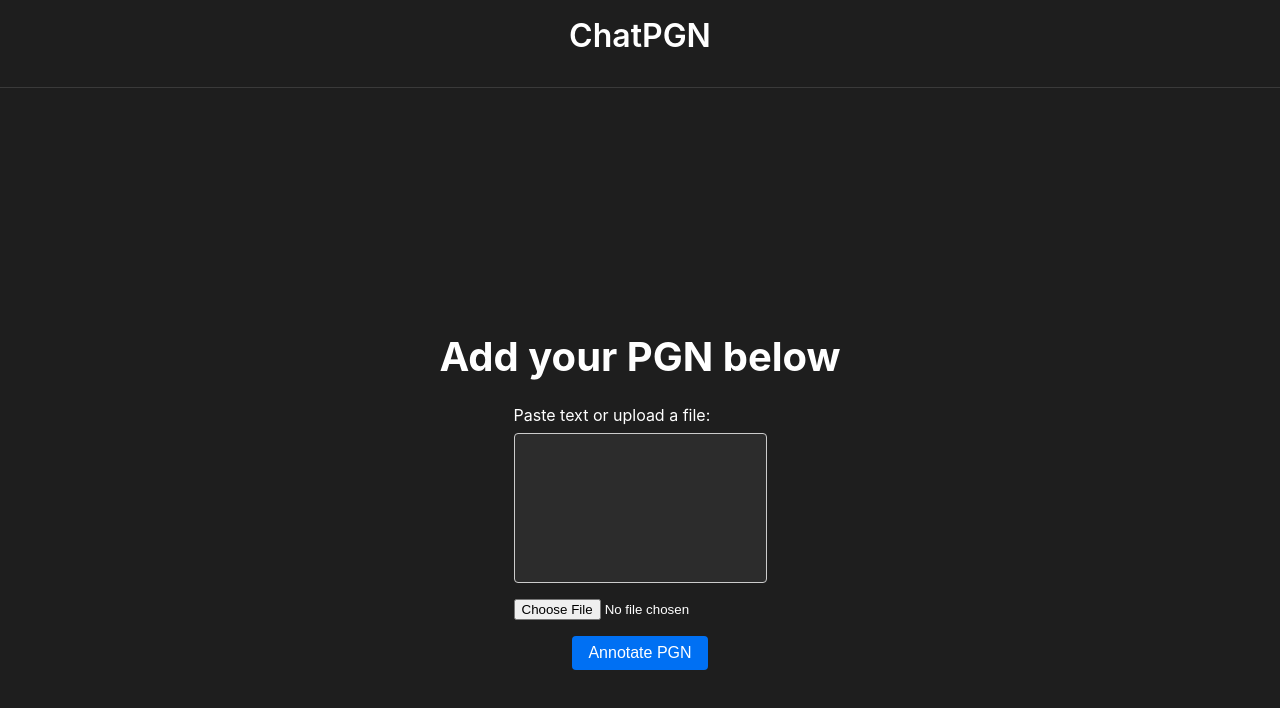
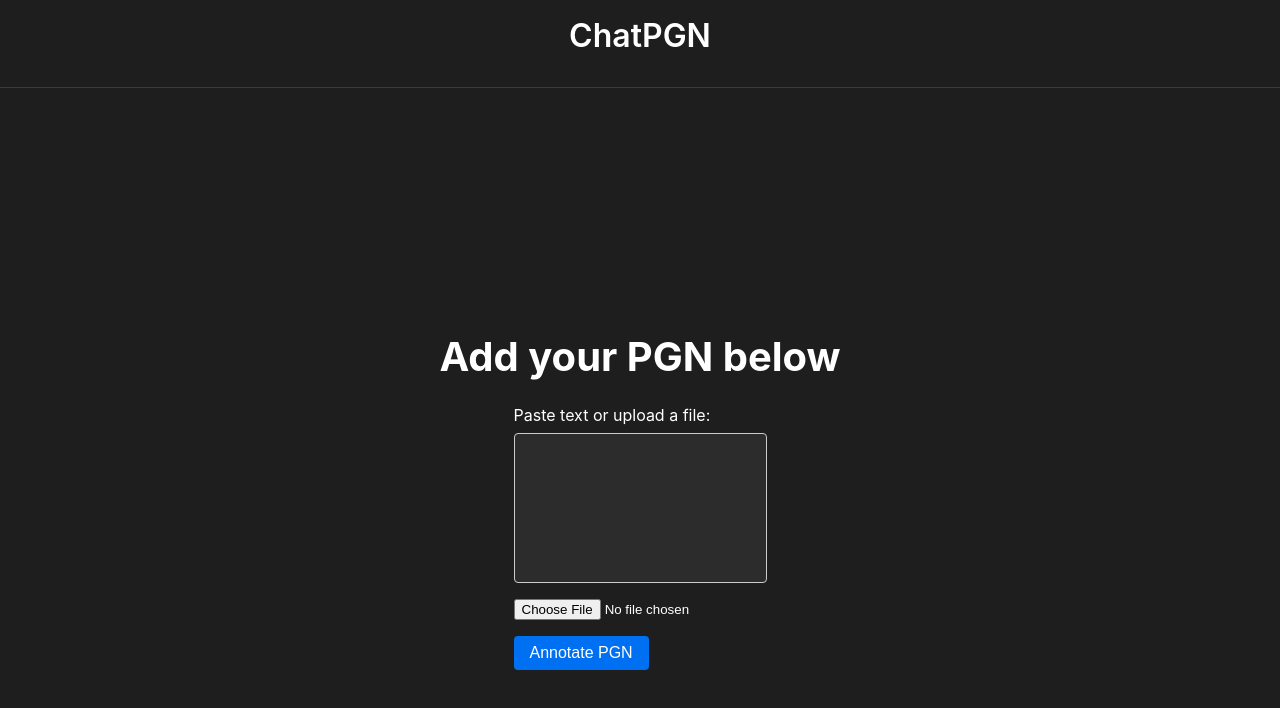
Before and after one commit to ghl3/chatpgn, a Next.js app: page / in a window 1280 px wide. Shown: the top 708 px of the page. Built offline with nearby package versions, Linux system fonts and the light colour scheme.

Commit message:
Add pgn parsing

```diff
--- a/components/FileInputForm.tsx
+++ b/components/FileInputForm.tsx
@@ -4,14 +4,15 @@ import React, { ChangeEvent, FormEvent, useState } from 'react';
 import styles from '../styles/FileInputForm.module.css';
 
 interface FileInputFormProps {
-    handleFileText: (text: string) => void;
+    textArea: string;
+    setTextArea: (text: string) => void;
 }
 
-const FileInputForm: React.FC<FileInputFormProps> = ({ handleFileText }) => {
-    const [textAreaValue, setTextAreaValue] = useState<string>('');
+const FileInputForm: React.FC<FileInputFormProps> = ({ textArea, setTextArea }) => {
+    //const [textAreaValue, setTextAreaValue] = useState<string>('');
 
     const handleTextAreaChange = (event: ChangeEvent<HTMLTextAreaElement>) => {
-        setTextAreaValue(event.target.value);
+        setTextArea(event.target.value);
     };
 
     const handleFileChange = async (event: ChangeEvent<HTMLInputElement>) => {
@@ -19,16 +20,11 @@ const FileInputForm: React.FC<FileInputFormProps> = ({ handleFileText }) => {
             const file = event.target.files[0];
             try {
                 const fileContents = await readFileAsText(file);
-                setTextAreaValue(fileContents);
+                setTextArea(fileContents);
             } catch (error) {
                 console.error('Error reading file:', error);
             }
         }
-    };
-
-    const handleSubmit = (event: FormEvent<HTMLFormElement>) => {
-        event.preventDefault();
-        handleFileText(textAreaValue);
     };
 
     const readFileAsText = (file: File): Promise<string> => {
@@ -49,14 +45,15 @@ const FileInputForm: React.FC<FileInputFormProps> = ({ handleFileText }) => {
     };
 
     return (
-        <form onSubmit={handleSubmit} className={styles.form}>
+        // <form onSubmit={handleSubmit} className={styles.form}>
+        <>
             <div className={styles.formGroup}>
                 <label htmlFor="textArea" className={styles.label}>
                     Paste text or upload a file:
                 </label>
                 <textarea
                     id="textArea"
-                    value={textAreaValue}
+                    value={textArea}
                     onChange={handleTextAreaChange}
                     className={styles.textArea}
                 ></textarea>
@@ -70,7 +67,8 @@ const FileInputForm: React.FC<FileInputFormProps> = ({ handleFileText }) => {
                     className={styles.fileUpload}
                 />
             </div>
-        </form>
+        </>
+        //  </form>
     );
 };
 
--- a/package.json
+++ b/package.json
@@ -15,8 +15,12 @@
     "eslint": "8.37.0",
     "eslint-config-next": "13.2.4",
     "next": "13.2.4",
+    "pgn-parser": "^2.2.0",
     "react": "18.2.0",
     "react-dom": "18.2.0",
     "typescript": "5.0.3"
+  },
+  "devDependencies": {
+    "@types/pgn-parser": "^2.1.0"
   }
 }
--- a/pages/index.tsx
+++ b/pages/index.tsx
@@ -3,15 +3,26 @@ import Head from 'next/head';
 import FileInputForm from '../components/FileInputForm';
 import styles from '../styles/Home.module.css';
 import React, { ChangeEvent, FormEvent, useState } from 'react';
+import { parse } from 'pgn-parser';
 
+const parseAndAnnotatePgn = (pgnText: string) => {
+  try {
+    console.log("Parsing PGN: \n" + pgnText);
+    const parsedPgn = parse(pgnText);
+
+    console.log('Parsed PGN:', parsedPgn);
+  } catch (error) {
+    console.error('Error parsing PGN:', error);
+  }
+};
 
 export default function Home() {
 
   const [pgnText, setPgnText] = useState('');
 
-  const handleFormText = (text: string) => {
-    console.log('Text:', text);
-    setPgnText(text);
+  const handleSubmit = (event: FormEvent<HTMLFormElement>) => {
+    event.preventDefault();
+    parseAndAnnotatePgn(pgnText);
   };
 
   return (
@@ -27,10 +38,12 @@ export default function Home() {
       </header>
       <main className={styles.main}>
         <h1 className={styles.h1}>Add your PGN below</h1>
-        <FileInputForm handleFileText={handleFormText} />
-        <button type="submit" className={styles.button}>
-          Annotate PGN
-        </button>
+        <form onSubmit={handleSubmit}>
+          <FileInputForm textArea={pgnText} setTextArea={setPgnText} />
+          <button type="submit" className={styles.button}>
+            Annotate PGN
+          </button>
+        </form>
       </main>
     </>
   );
```
Also changed, not shown: 1 other file (tests, documents, lock files or other folders).
